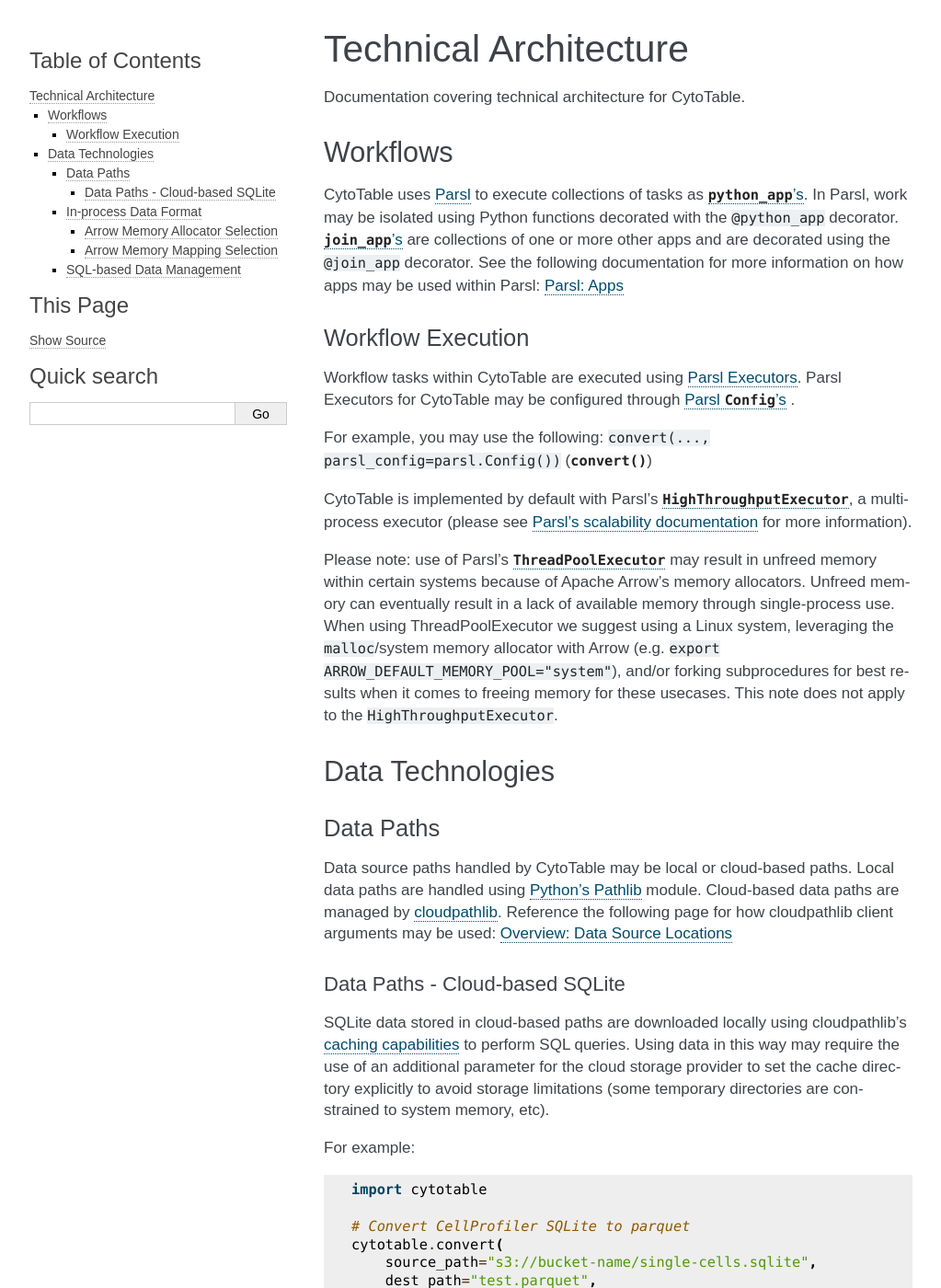
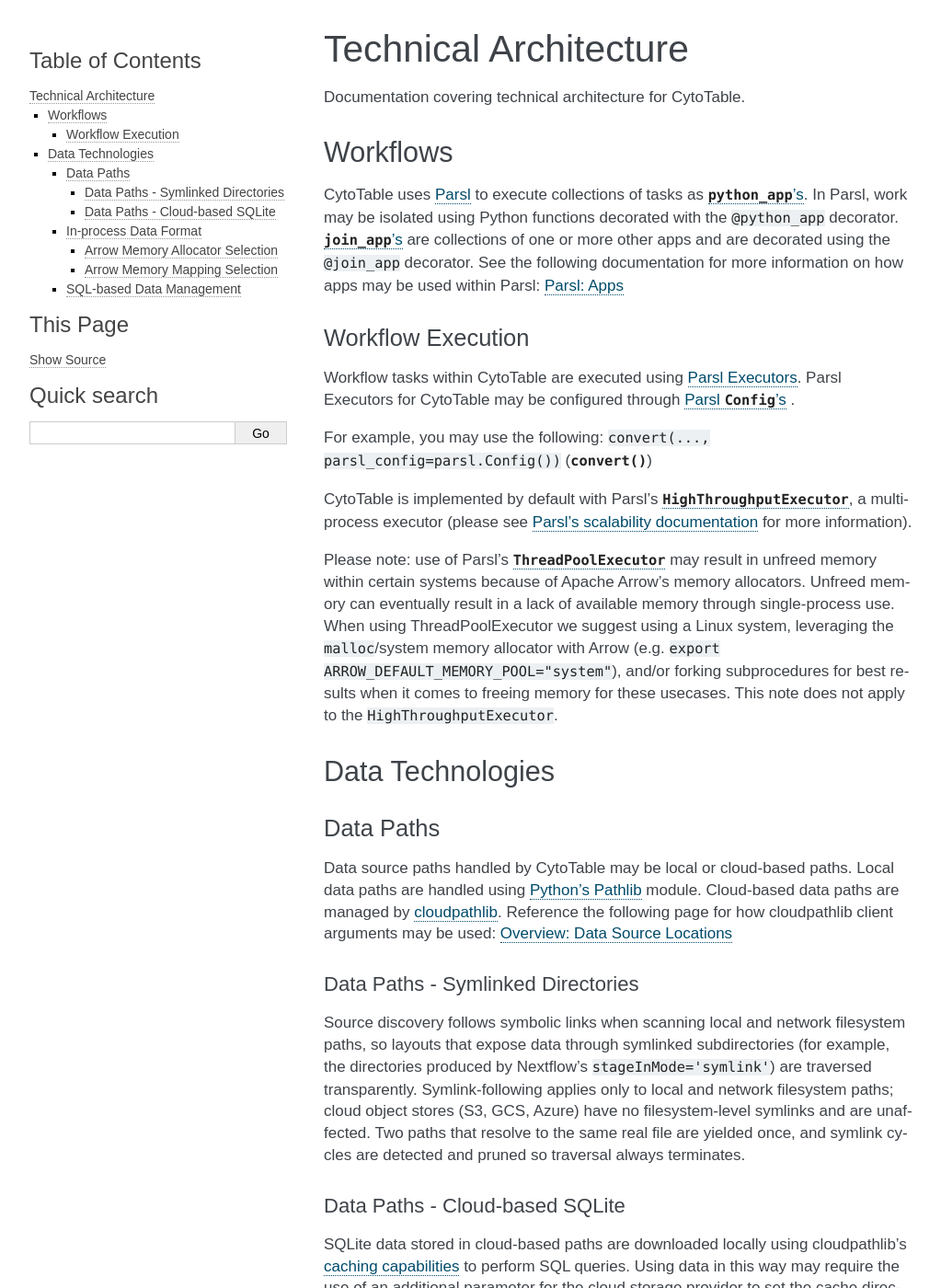
Before and after one commit to cytomining/CytoTable, a Sphinx documentation site: the page built from docs/source/architecture.technical.md, in a window 1280 px wide and 1400 px high. Shown: the whole window at 92% size, without its empty margins (118-1141 px from the left). Built offline with Sphinx 7.4.7, drawn with Linux system fonts in a browser that asks for light colours; pages that are not in the unit, such as notebooks, are missing from menus.

Commit message:
Document symlink-following behavior in architecture technical guide
Add a 'Data Paths - Symlinked Directories' subsection to
architecture.technical.md so the new behavior introduced for
issue #440 is discoverable from the rendered docs at
https://cytomining.github.io/CytoTable/architecture.technical.html#data-paths.
The note covers what is followed (local and network filesystems only),
what is not (cloud object stores), and the dedup/cycle guarantees.

Co-Authored-By: Claude Opus 4.7 <noreply@anthropic.com>

```diff
--- a/docs/source/architecture.technical.md
+++ b/docs/source/architecture.technical.md
@@ -33,6 +33,12 @@ Data source paths handled by CytoTable may be local or cloud-based paths.
 Local data paths are handled using [Python's Pathlib](https://docs.python.org/3/library/pathlib.html) module.
 Cloud-based data paths are managed by [cloudpathlib](https://cloudpathlib.drivendata.org/~latest/).
 Reference the following page for how cloudpathlib client arguments may be used: [Overview: Data Source Locations](overview.md#data-source-locations)
+
+#### Data Paths - Symlinked Directories
+
+Source discovery follows symbolic links when scanning local and network filesystem paths, so layouts that expose data through symlinked subdirectories (for example, the directories produced by Nextflow's `stageInMode='symlink'`) are traversed transparently.
+Symlink-following applies only to local and network filesystem paths; cloud object stores (S3, GCS, Azure) have no filesystem-level symlinks and are unaffected.
+Two paths that resolve to the same real file are yielded once, and symlink cycles are detected and pruned so traversal always terminates.
 
 #### Data Paths - Cloud-based SQLite
 
```
